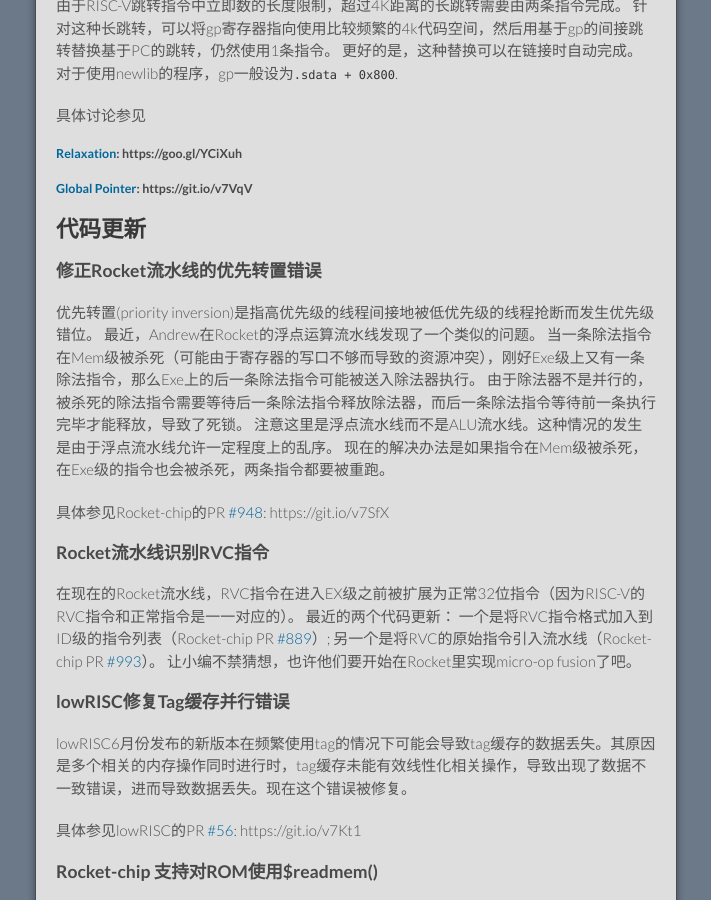
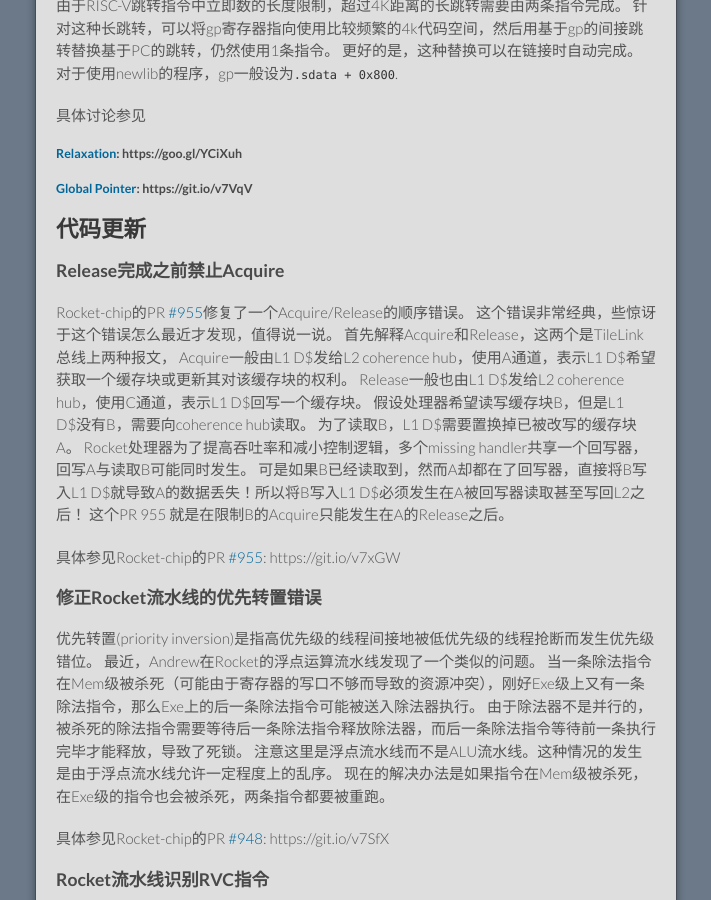
Before and after one commit to cnrv/home, a Jekyll site: the page built from bi-week-rpts/2017-08-17.md, in a window 1280 px wide and 900 px high, scrolled down 2139 px. Shown: the whole window, without its empty margins (284-995 px from the left). Built offline with Jekyll 4.4.1, drawn with Linux system fonts in a browser that asks for light colours; Markdown is read by kramdown in place of the engine named in the settings; our own code applies the rules of GitHub Pages for plain Markdown files.

Commit message:
bugfix about the order of acquire and release

```diff
--- a/bi-week-rpts/2017-08-17.md
+++ b/bi-week-rpts/2017-08-17.md
@@ -80,6 +80,21 @@
 
 
 ## 代码更新
+
+### Release完成之前禁止Acquire
+
+Rocket-chip的PR [#955](https://github.com/freechipsproject/rocket-chip/pull/955)修复了一个Acquire/Release的顺序错误。
+这个错误非常经典，些惊讶于这个错误怎么最近才发现，值得说一说。
+首先解释Acquire和Release，这两个是TileLink总线上两种报文，
+Acquire一般由L1 D$发给L2 coherence hub，使用A通道，表示L1 D$希望获取一个缓存块或更新其对该缓存块的权利。
+Release一般也由L1 D$发给L2 coherence hub，使用C通道，表示L1 D$回写一个缓存块。
+假设处理器希望读写缓存块B，但是L1 D$没有B，需要向coherence hub读取。
+为了读取B，L1 D$需要置换掉已被改写的缓存块A。
+Rocket处理器为了提高吞吐率和减小控制逻辑，多个missing handler共享一个回写器，回写A与读取B可能同时发生。
+可是如果B已经读取到，然而A却都在了回写器，直接将B写入L1 D$就导致A的数据丢失！所以将B写入L1 D$必须发生在A被回写器读取甚至写回L2之后！
+这个PR 955 就是在限制B的Acquire只能发生在A的Release之后。
+
+具体参见Rocket-chip的PR [#955](https://github.com/freechipsproject/rocket-chip/pull/955): https://git.io/v7xGW
 
 ### 修正Rocket流水线的优先转置错误
 
```
